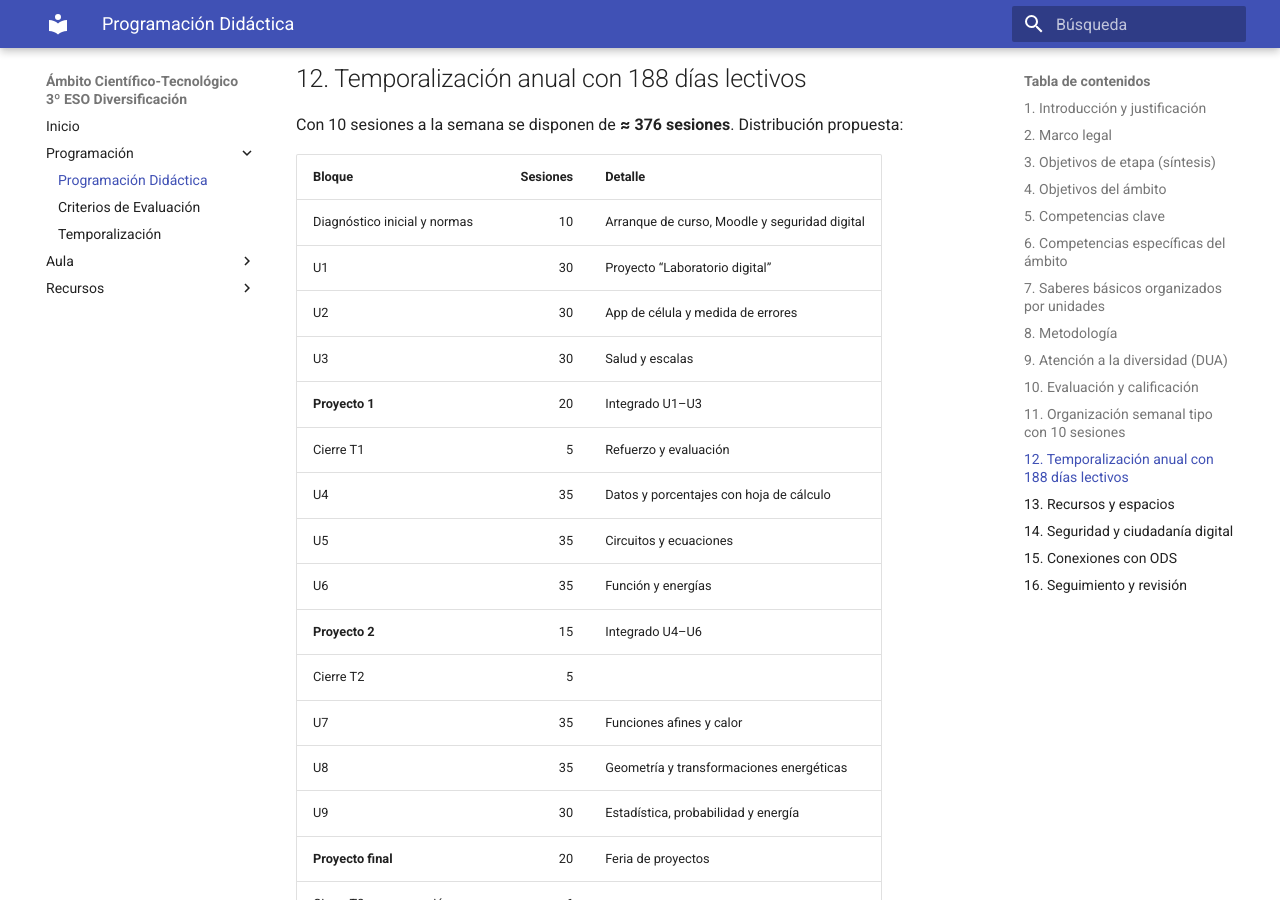
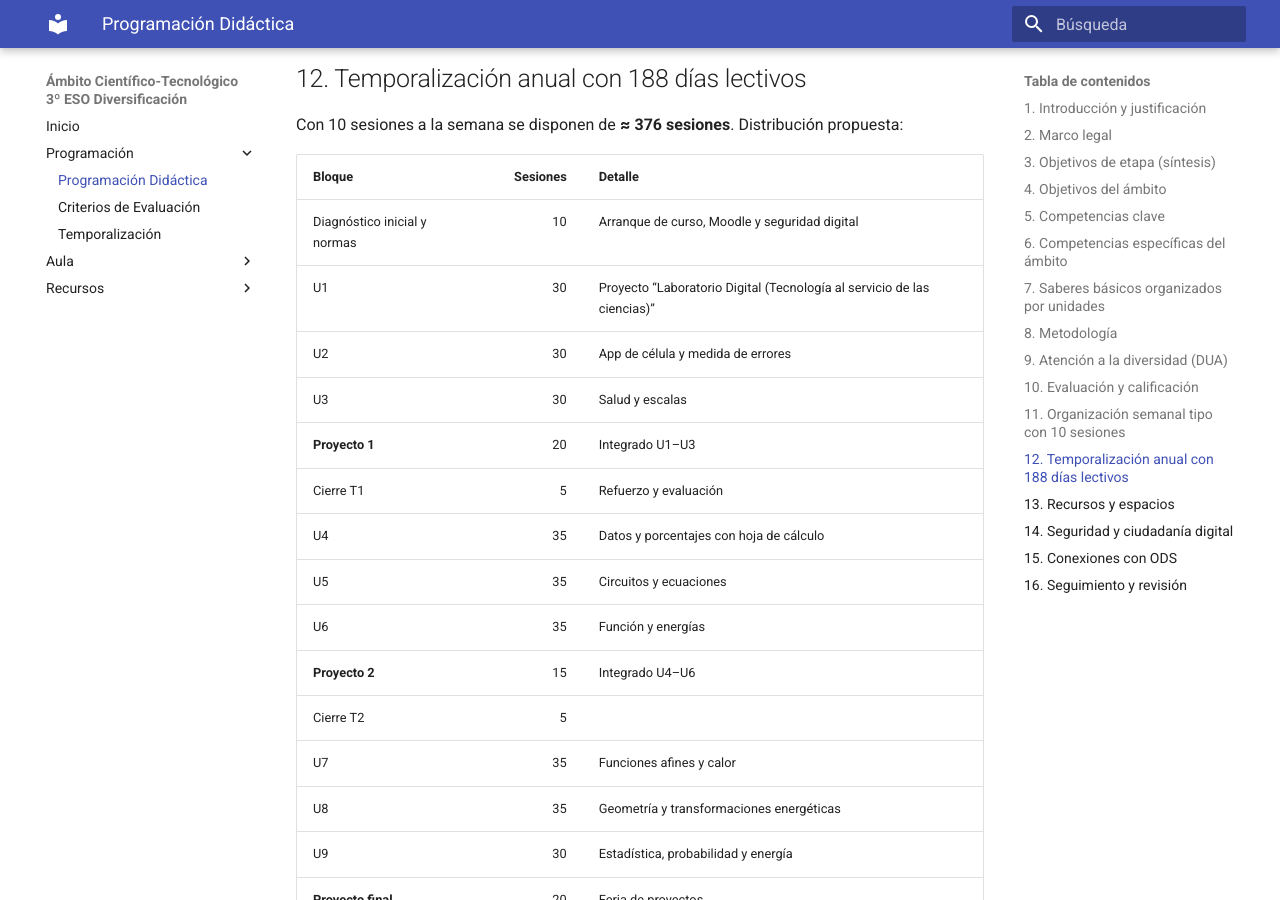
Before and after one commit to 3Diver2526/3DIVER_2025, an MkDocs documentation site: the page built from docs/programacion/programacion_didactica.md, in a window 1280 px wide and 900 px high, scrolled down 3394 px. Built offline with MkDocs 1.6.1 and Material for MkDocs 9.7.7, drawn with Linux system fonts in a browser that asks for light colours.

Commit message:
Update programacion_didactica.md

```diff
--- a/docs/programacion/programacion_didactica.md
+++ b/docs/programacion/programacion_didactica.md
@@ -83,7 +83,7 @@ Con 10 sesiones a la semana se disponen de **≈ 376 sesiones**. Distribución p
 | Bloque | Sesiones | Detalle |
 |---|---:|---|
 | Diagnóstico inicial y normas | 10 | Arranque de curso, Moodle y seguridad digital |
-| U1 | 30 | Proyecto “Laboratorio digital” |
+| U1 | 30 | Proyecto “Laboratorio Digital (Tecnología al servicio de las ciencias)” |
 | U2 | 30 | App de célula y medida de errores |
 | U3 | 30 | Salud y escalas |
 | **Proyecto 1** | 20 | Integrado U1–U3 |
```
